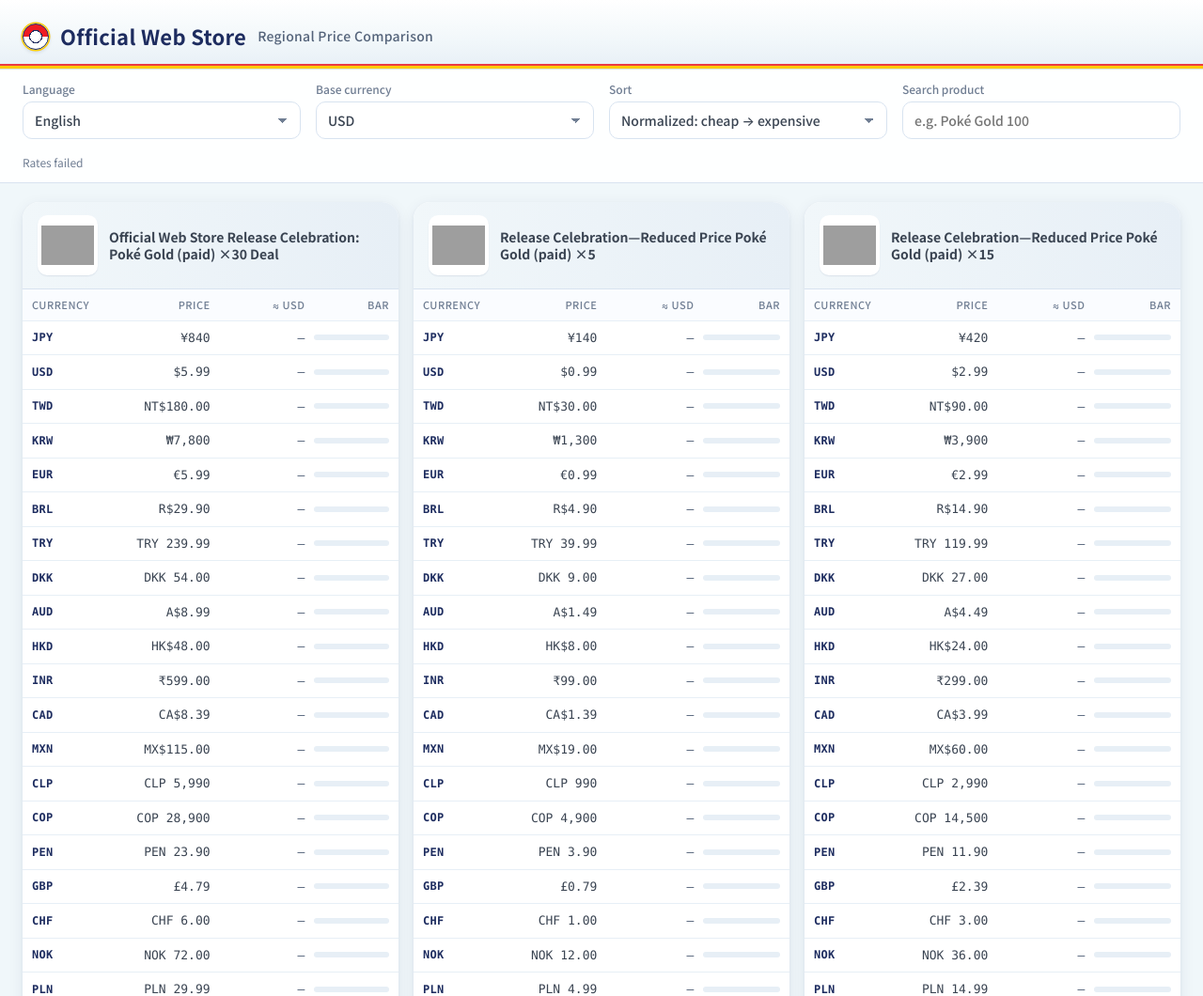
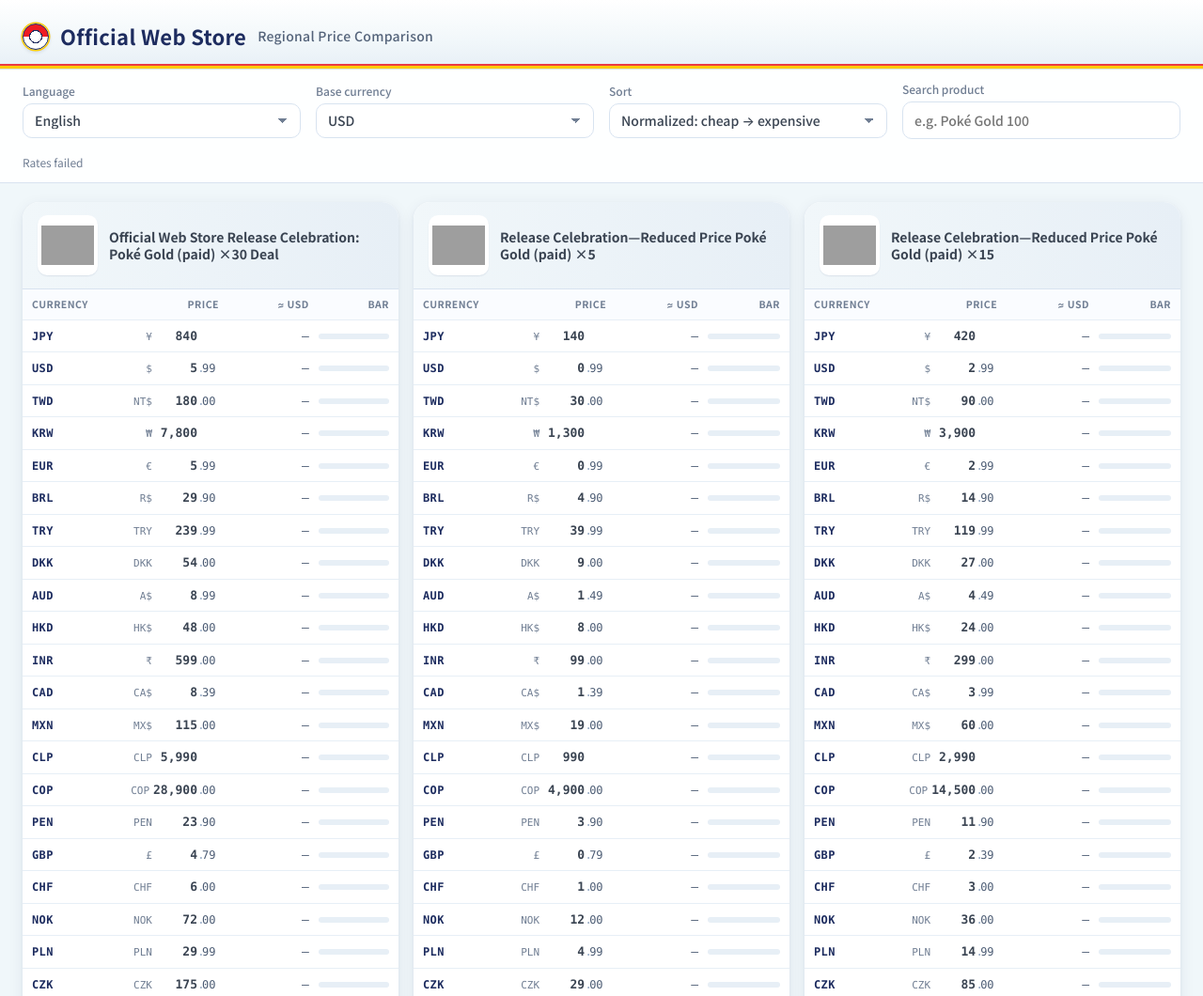
Before and after one commit to mianfeipiao123/PTCGP-Store, a plain HTML site: page index.html in a window 1280 px wide. Shown: the top 1060 px of the page at 94% size. Drawn offline with Linux system fonts and the light colour scheme; no server answers; grey boxes are pictures that could not be loaded.

Commit message:
polish: decimal-point alignment in price tables
Each amount/normalized cell is split into 4 fixed-width slots:
  [ symbol | int (right-aligned) | decimal | fraction (left-aligned) ]
so decimal points line up vertically across all rows like a spreadsheet.

- Built fmtParts() using Intl.NumberFormat.formatToParts to extract
  sym / int / dec / frac
- 0-fraction currencies (JPY/KRW/HUF/IDR/CLP…) leave the slot empty
  while still keeping their integer right-aligned to the decimal column
- Currency symbols (CN¥/US$/R$/MX$/¥/₩) occupy a fixed 30px right-aligned
  slot in a muted color, so the digit baseline never wobbles
- Tabular-nums on the whole table for equal-width digits
- Currency code column locked to 52px so 3-letter codes line up
- Cheapest/expensive highlighting now targets the new int/frac spans

Visual decimal-point spread now measured at 0px (was variable before).

```diff
--- a/index.html
+++ b/index.html
@@ -262,20 +262,25 @@
     width: 100%;
     border-collapse: collapse;
     font-size: 13px;
+    font-variant-numeric: tabular-nums;       /* equal-width digits everywhere */
+    -moz-font-feature-settings: "tnum";
+    -webkit-font-feature-settings: "tnum";
+    font-feature-settings: "tnum";
   }
   .price-table th,
   .price-table td {
-    padding: 8px 10px;
+    padding: 7px 10px;
     text-align: right;
     border-bottom: 1px solid var(--bg-2);
+    vertical-align: middle;
   }
   .price-table tr:last-child td { border-bottom: 0; }
   .price-table thead th {
     background: #fafcff;
     text-align: left;
     color: var(--muted);
-    font-weight: 500;
-    font-size: 11px;
+    font-weight: 600;
+    font-size: 10.5px;
     text-transform: uppercase;
     letter-spacing: .5px;
     padding: 8px 10px;
@@ -289,23 +294,71 @@
     font-weight: 700;
     color: var(--brand);
     font-size: 12px;
-    letter-spacing: .3px;
+    letter-spacing: .4px;
+    width: 52px;                              /* fixed slot — all 3-letter codes line up */
+    white-space: nowrap;
   }
-  .price-table td.amt {
+
+  /* The amount + normalized columns share a 4-slot layout:
+       [ symbol | int (right-aligned) | decimal point | fraction (left-aligned) ]
+     so the decimal points line up vertically across all rows, the way a
+     spreadsheet would render them. Currencies without fractional digits
+     (JPY/KRW/IDR/CLP/HUF…) keep an empty slot so the column still aligns. */
+  .price-table td.amt,
+  .price-table td.norm {
     font-family: var(--font-mono);
     color: var(--ink);
+    padding-left: 4px;
+    padding-right: 10px;
+    white-space: nowrap;
   }
-  .price-table td.norm {
-    font-family: var(--font-mono);
+  .price-table td.amt > .sym,
+  .price-table td.norm > .sym {
+    display: inline-block;
+    min-width: 30px;
+    margin-right: 4px;
+    text-align: right;
+    color: var(--muted);
+    font-size: 11px;
+    font-weight: 500;
+    vertical-align: baseline;
+  }
+  .price-table td.amt > .num,
+  .price-table td.norm > .num {
+    display: inline-flex;
+    align-items: baseline;
+  }
+  .price-table .num > .int {
+    min-width: 44px;
+    text-align: right;
+    font-weight: 600;
+    color: var(--ink);
+  }
+  .price-table .num > .dec {
+    display: inline-block;
+    width: 5px;
+    text-align: center;
+    color: var(--muted-2);
+  }
+  .price-table .num > .frac {
+    display: inline-block;
+    min-width: 18px;
+    text-align: left;
+    font-weight: 500;
     color: var(--ink-2);
+    font-size: 12px;
   }
+  .price-table td.norm > .num > .int { font-weight: 500; color: var(--ink-2); }
   .price-table tr.cheapest { background: rgba(0, 191, 163, .06); }
-  .price-table tr.cheapest td.norm { color: var(--cheap); font-weight: 700; }
+  .price-table tr.cheapest td.norm > .num > .int,
+  .price-table tr.cheapest td.norm > .num > .frac { color: var(--cheap); font-weight: 700; }
+  .price-table tr.cheapest td.amt  > .num > .int { color: var(--cheap); }
   .price-table tr.cheapest td.cur::before {
     content: "★ ";
     color: var(--cheap);
   }
-  .price-table tr.expensive td.norm { color: var(--expensive); font-weight: 600; }
+  .price-table tr.expensive td.norm > .num > .int,
+  .price-table tr.expensive td.norm > .num > .frac { color: var(--expensive); font-weight: 700; }
   .bar-cell {
     padding: 4px 10px 4px 0 !important;
     width: 80px;
@@ -530,13 +583,54 @@
 }
 
 function fmt(amount, currency) {
+  // Plain formatted string (kept for any non-table caller).
   try {
-    return new Intl.NumberFormat(LANG, {
-      style: 'currency', currency,
-      maximumFractionDigits: amount >= 1000 ? 0 : 2,
-    }).format(amount);
+    return new Intl.NumberFormat(LANG, { style: 'currency', currency }).format(amount);
+  } catch (_) { return amount + ' ' + currency; }
+}
+
+// Split a currency-formatted number into pieces we can put in separate
+// fixed-width slots so the decimal point aligns across all rows
+// (the Excel-style alignment that makes price columns easy to scan).
+//   sym  — currency symbol ("CN¥", "US$", "¥", "₩", "R$"…)
+//   int  — integer part with locale group separators ("5", "1,400", "1,00,000")
+//   dec  — decimal separator ("." or ",") or "" if currency has no fraction
+//   frac — fraction digits ("99", "00") or "" if absent
+function fmtParts(amount, currency) {
+  const empty = { sym: currency, int: String(amount), dec: '', frac: '' };
+  try {
+    const parts = new Intl.NumberFormat(LANG, { style: 'currency', currency }).formatToParts(amount);
+    let sym = '', int = '', dec = '', frac = '';
+    let seenInt = false;
+    for (const p of parts) {
+      switch (p.type) {
+        case 'currency':
+          sym += p.value;
+          break;
+        case 'literal':
+          if (!seenInt) sym += p.value;             // literal before number → part of symbol slot
+          break;
+        case 'integer':
+        case 'group':
+          int += p.value;
+          seenInt = true;
+          break;
+        case 'decimal':
+          dec = p.value;
+          break;
+        case 'fraction':
+          frac += p.value;
+          break;
+        default: break;
+      }
+    }
+    return {
+      sym: sym.trim(),
+      int: int || String(Math.trunc(amount)),
+      dec, frac,
+    };
   } catch (_) {
-    return amount + ' ' + currency;
+    return empty;
   }
 }
 
@@ -653,14 +747,30 @@
           const isCheap = r.normalized != null && r.normalized === minN;
           const isExp = r.normalized != null && r.normalized === maxN && maxN !== minN;
           const cls = isCheap ? 'cheapest' : isExp ? 'expensive' : '';
-          const normTxt = r.normalized == null ? '—' : fmt(r.normalized, base);
+          const a = fmtParts(r.amount, r.cur);
+          const n = r.normalized == null ? null : fmtParts(r.normalized, base);
+          const amtHtml =
+            '<span class="sym">' + escapeHtml(a.sym) + '</span>' +
+            '<span class="num">' +
+              '<span class="int">' + escapeHtml(a.int) + '</span>' +
+              '<span class="dec">' + escapeHtml(a.dec) + '</span>' +
+              '<span class="frac">' + escapeHtml(a.frac) + '</span>' +
+            '</span>';
+          const normHtml = n
+            ? '<span class="sym">' + escapeHtml(n.sym) + '</span>' +
+              '<span class="num">' +
+                '<span class="int">' + escapeHtml(n.int) + '</span>' +
+                '<span class="dec">' + escapeHtml(n.dec) + '</span>' +
+                '<span class="frac">' + escapeHtml(n.frac) + '</span>' +
+              '</span>'
+            : '<span class="num"><span class="int">—</span></span>';
           const barPct = (r.normalized != null && maxN > 0)
             ? Math.max(3, (r.normalized / maxN) * 100)
             : 0;
           return '<tr class="' + cls + '">' +
             '<td class="cur">' + r.cur + '</td>' +
-            '<td class="amt">' + fmt(r.amount, r.cur) + '</td>' +
-            '<td class="norm">' + normTxt + '</td>' +
+            '<td class="amt">' + amtHtml + '</td>' +
+            '<td class="norm">' + normHtml + '</td>' +
             '<td class="bar-cell"><div class="bar-track"><div class="bar" style="width:' + barPct + '%"></div></div></td>' +
           '</tr>';
         }).join('') +
```
